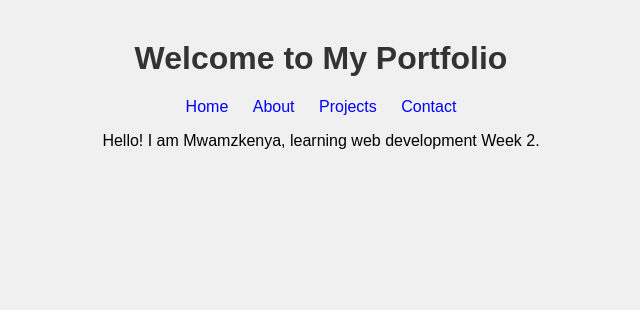
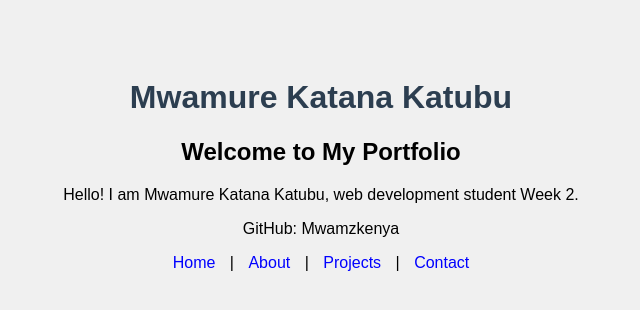
Before and after one commit to Mwamzkenya/week2-portfolio, a plain HTML site: page index.html in a window 1280 px wide. Shown: the whole page, without its empty margins (319-959 px from the left). Drawn offline with Linux system fonts and the light colour scheme.

Commit message:
Update index.html

```diff
--- a/index.html
+++ b/index.html
@@ -1,21 +1,23 @@
 <!DOCTYPE html>
 <html>
 <head>
-  <title>My Portfolio</title>
-  <style>
-    body { font-family: Arial; text-align: center; margin: 40px; background: #f0f0f0; }
-    h1 { color: #333; }
-    nav a { margin: 0 10px; text-decoration: none; color: blue; }
-  </style>
+<title>Mwamure Katana Katubu - Portfolio</title>
+<style>
+body { font-family: Arial; text-align: center; padding: 50px; background: #f0f0f0; }
+h1 { color: #2c3e50; }
+nav a { margin: 0 10px; text-decoration: none; color: blue; }
+</style>
 </head>
 <body>
-  <h1>Welcome to My Portfolio</h1>
-  <nav>
-    <a href="index.html">Home</a>
-    <a href="about.html">About</a>
-    <a href="projects.html">Projects</a>
-    <a href="contact.html">Contact</a>
-  </nav>
-  <p>Hello! I am Mwamzkenya, learning web development Week 2.</p>
+<h1>Mwamure Katana Katubu</h1>
+<h2>Welcome to My Portfolio</h2>
+<p>Hello! I am Mwamure Katana Katubu, web development student Week 2.</p>
+<p>GitHub: Mwamzkenya</p>
+<nav>
+<a href="#">Home</a> |
+<a href="#">About</a> |
+<a href="#">Projects</a> |
+<a href="#">Contact</a>
+</nav>
 </body>
 </html>
```
